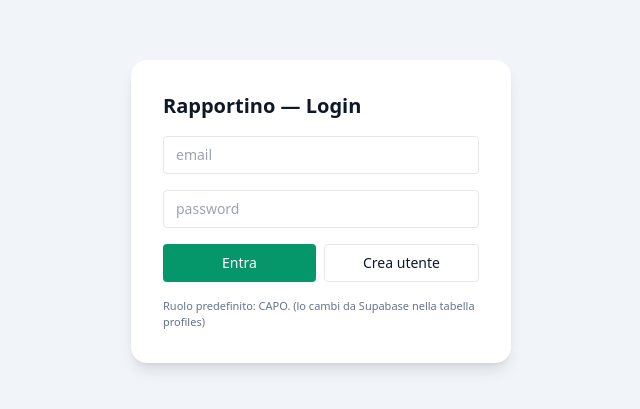
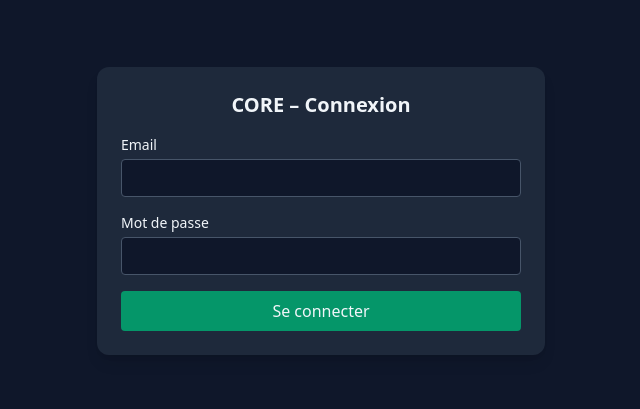
Before and after one commit to studioshakur-ui/rapportino, a React (Vite) app: page /login in a window 1280 px wide. Shown: the part 189-598 px from the top of the page, without its empty margins (319-959 px from the left). Built offline with nearby package versions, Linux system fonts and the light colour scheme; no server answers.

Commit message:
Refactor Login component for improved error handling

```diff
--- a/src/pages/Login.jsx
+++ b/src/pages/Login.jsx
@@ -1,82 +1,82 @@
-import React, { useState } from 'react'
-import { supabase } from '../lib/supabaseClient'
-import { useNavigate } from 'react-router-dom'
-import { useAuth } from '../auth/AuthProvider'
-import { ensureProfile } from '../services/api'
+import { useState } from 'react';
+import { supabase } from '../lib/supabaseClient';
 
-export default function Login() {
-  const nav = useNavigate()
-  const { user } = useAuth()
-  const [email, setEmail] = useState('')
-  const [pass, setPass] = useState('')
-  const [loading, setLoading] = useState(false)
+export default function Login({ globalError }) {
+  const [email, setEmail] = useState('');
+  const [password, setPassword] = useState('');
+  const [localError, setLocalError] = useState(null);
+  const [loading, setLoading] = useState(false);
 
-  if (user) nav('/')
+  const error = localError || globalError;
 
-  const signIn = async () => {
-    setLoading(true)
-    const { data, error } = await supabase.auth.signInWithPassword({
-      email, password: pass,
-    })
-    setLoading(false)
-    if (error) return alert(error.message)
+  async function handleSubmit(e) {
+    e.preventDefault();
+    setLocalError(null);
+    setLoading(true);
 
-    await ensureProfile(data.user)
-    nav('/')
-  }
+    try {
+      const { error: signInError } = await supabase.auth.signInWithPassword({
+        email,
+        password
+      });
 
-  const signUp = async () => {
-    setLoading(true)
-    const { data, error } = await supabase.auth.signUp({
-      email, password: pass,
-    })
-    setLoading(false)
-    if (error) return alert(error.message)
-
-    await ensureProfile(data.user)
-    alert('Utente creato. Ora puoi entrare.')
+      if (signInError) {
+        setLocalError(signInError.message);
+      }
+      // Si OK, AuthProvider détecte la nouvelle session
+    } catch (err) {
+      console.error('Erreur signIn:', err);
+      setLocalError('Erreur de connexion. Réessaye.');
+    } finally {
+      setLoading(false);
+    }
   }
 
   return (
-    <div className="min-h-screen flex items-center justify-center bg-slate-100">
-      <div className="bg-white p-8 rounded-2xl shadow-lg w-[380px] space-y-4">
-        <h1 className="text-xl font-bold">Rapportino — Login</h1>
+    <div className="min-h-screen flex items-center justify-center bg-slate-900 text-slate-100">
+      <div className="w-full max-w-md bg-slate-800 rounded-xl shadow-lg p-6">
+        <h1 className="text-xl font-semibold mb-4 text-center">CORE – Connexion</h1>
 
-        <input
-          className="w-full border rounded px-3 py-2 text-sm"
-          placeholder="email"
-          value={email}
-          onChange={e => setEmail(e.target.value)}
-        />
-        <input
-          className="w-full border rounded px-3 py-2 text-sm"
-          placeholder="password"
-          type="password"
-          value={pass}
-          onChange={e => setPass(e.target.value)}
-        />
+        {error && (
+          <div className="mb-4 text-sm bg-red-600/80 px-3 py-2 rounded">
+            {error}
+          </div>
+        )}
 
-        <div className="flex gap-2">
+        <form onSubmit={handleSubmit} className="space-y-4">
+          <div>
+            <label className="block text-sm mb-1">Email</label>
+            <input
+              type="email"
+              className="w-full rounded border border-slate-600 bg-slate-900 px-3 py-2 text-sm focus:outline-none focus:ring-2 focus:ring-emerald-500"
+              value={email}
+              onChange={(e) => setEmail(e.target.value)}
+              required
+              autoComplete="email"
+            />
+          </div>
+
+          <div>
+            <label className="block text-sm mb-1">Mot de passe</label>
+            <input
+              type="password"
+              className="w-full rounded border border-slate-600 bg-slate-900 px-3 py-2 text-sm focus:outline-none focus:ring-2 focus:ring-emerald-500"
+              value={password}
+              onChange={(e) => setPassword(e.target.value)}
+              required
+              autoComplete="current-password"
+            />
+          </div>
+
           <button
-            onClick={signIn}
+            type="submit"
             disabled={loading}
-            className="flex-1 bg-emerald-600 text-white rounded px-3 py-2 text-sm hover:bg-emerald-700"
+            className="w-full flex justify-center items-center px-3 py-2 rounded bg-emerald-600 hover:bg-emerald-700 disabled:opacity-60"
           >
-            Entra
+            {loading ? 'Connexion…' : 'Se connecter'}
           </button>
-          <button
-            onClick={signUp}
-            disabled={loading}
-            className="flex-1 border rounded px-3 py-2 text-sm hover:bg-slate-50"
-          >
-            Crea utente
-          </button>
-        </div>
-
-        <p className="text-[11px] text-slate-500">
-          Ruolo predefinito: CAPO. (lo cambi da Supabase nella tabella profiles)
-        </p>
+        </form>
       </div>
     </div>
-  )
+  );
 }
```
